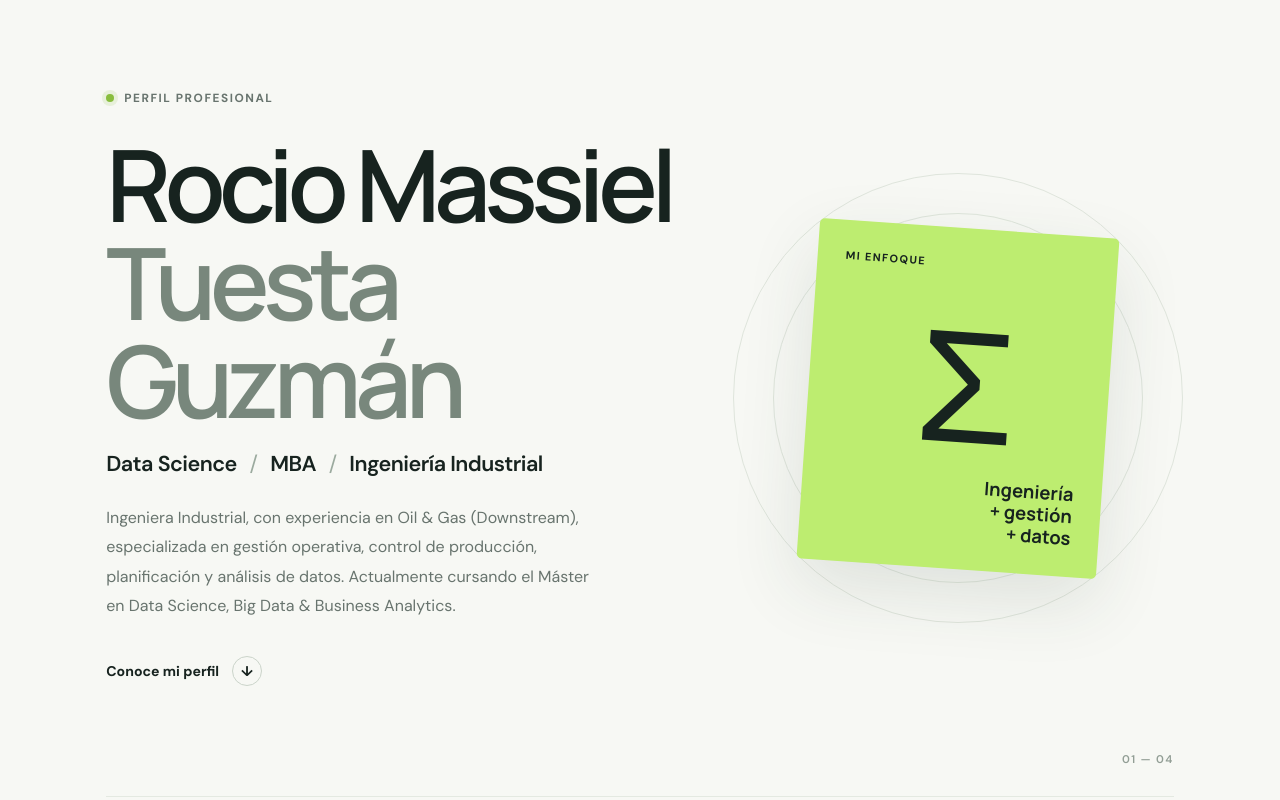
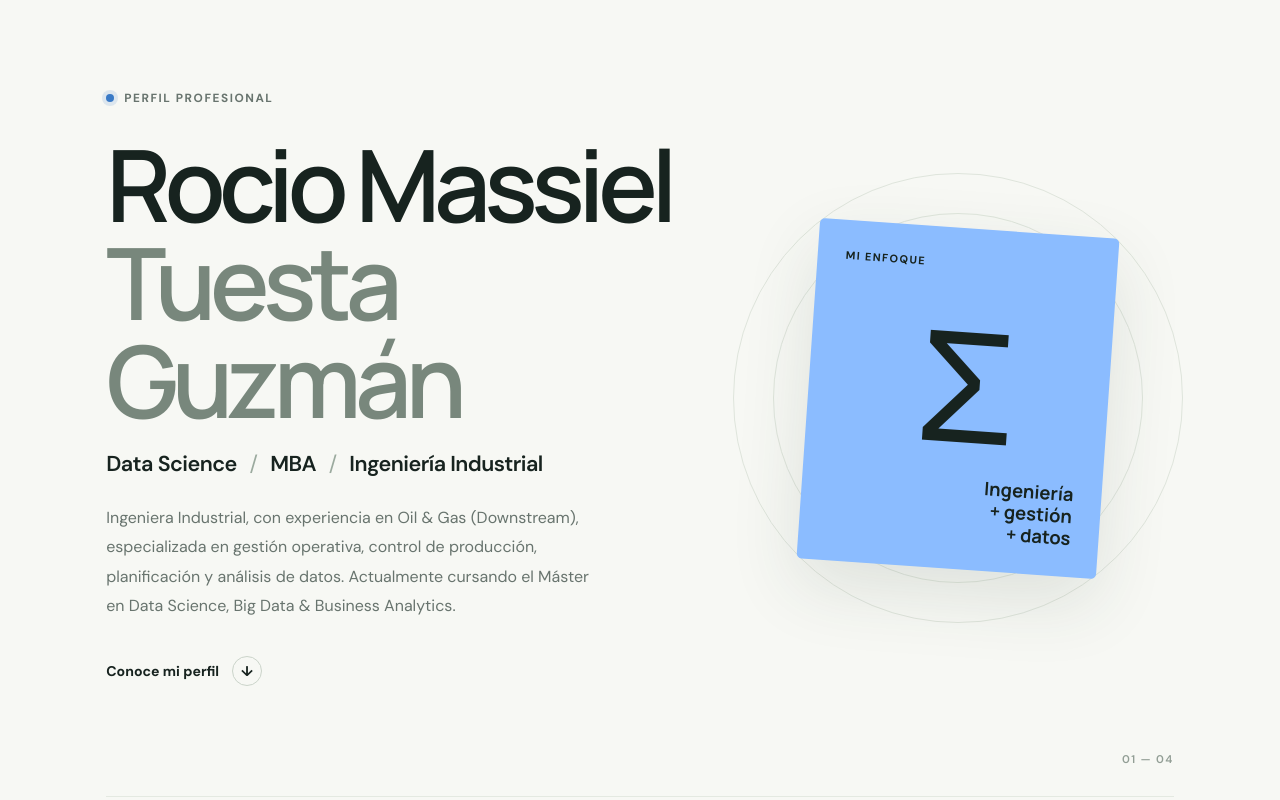
Before and after one commit to massieltuesta/webmassiel, a plain HTML site: page index.html in a window 1280 px wide. Shown: the top 800 px of the page. Drawn offline with Linux system fonts and the light colour scheme.

Commit message:
Actualización de colores

```diff
--- a/styles.css
+++ b/styles.css
@@ -4,7 +4,7 @@
   color-scheme: light;
   --ink: #17231f;
   --muted: #68746e;
-  --accent: #bded70;
+  --accent: #8bbcff;
   --surface: #f7f8f4;
   --line: #e4e9e1;
   --font-body: 'DM Sans', sans-serif;
@@ -66,8 +66,8 @@ main {
   width: 8px;
   height: 8px;
   border-radius: 50%;
-  background: #88bd3d;
-  box-shadow: 0 0 0 4px rgba(136, 189, 61, 0.14);
+  background: #397ac6;
+  box-shadow: 0 0 0 4px rgba(57, 122, 198, 0.14);
 }
 
 h1,
```
